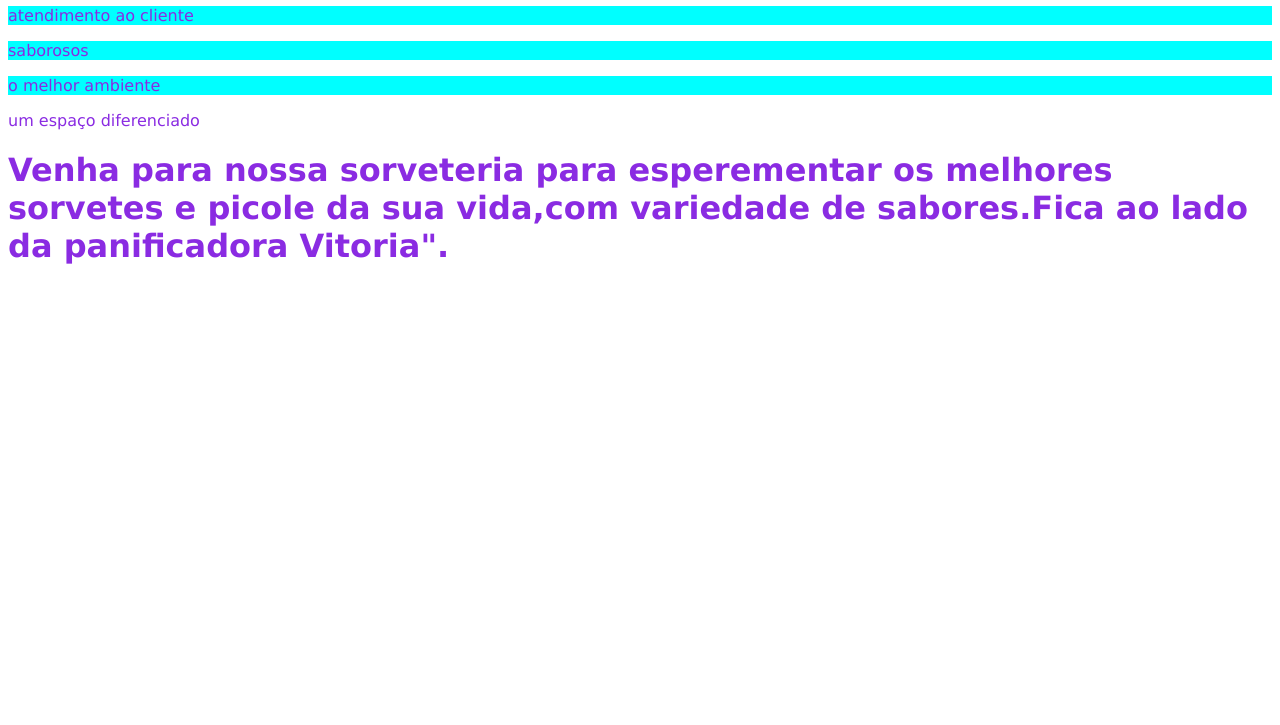
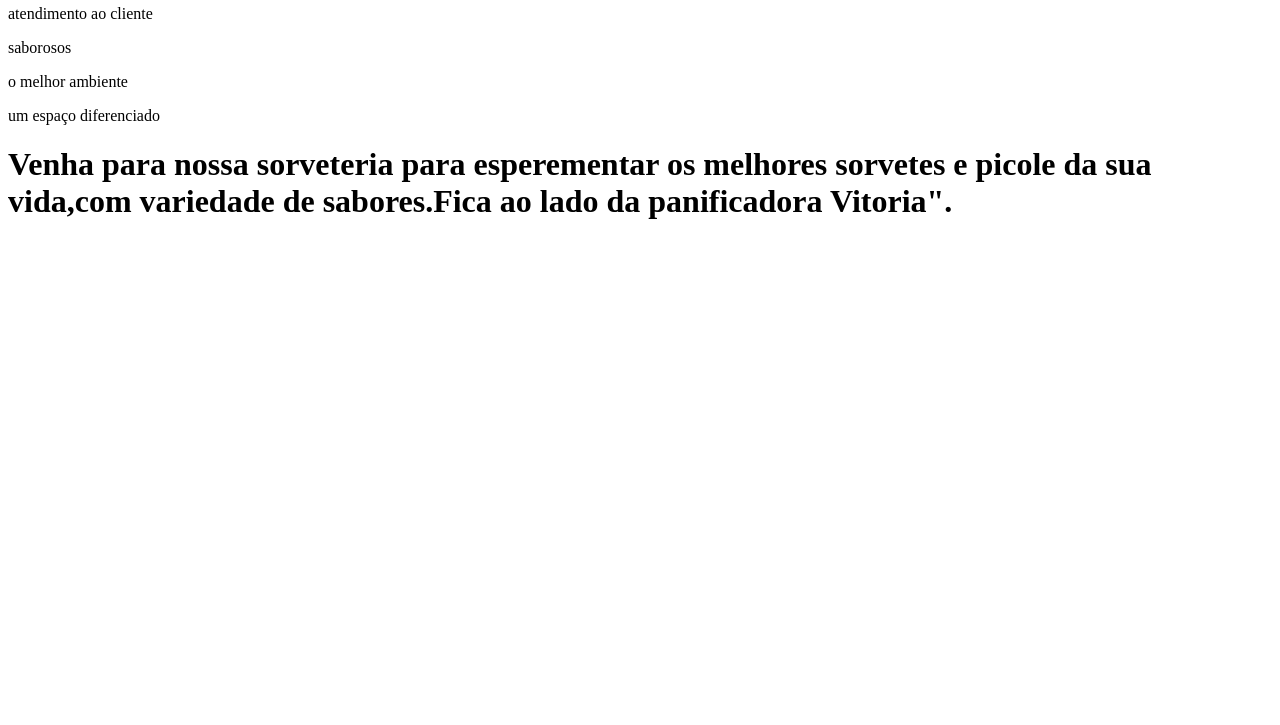
Before and after one commit to carolini246/Sorveteria-da-nana, a plain HTML site: page index.html in a window 1280 px wide. Shown: the part 75-800 px from the top of the page. Drawn offline with Linux system fonts and the light colour scheme.

Commit message:
06/10/2022

```diff
--- a/index.html
+++ b/index.html
@@ -1,21 +1,21 @@
 <!DOCTYPE html>
 <html lang ="pt-br"dir="ltr">
 <head>
-    <link real ="stylesheet"href="style.scc">
+    <link rel="stylesheet" href="style.scc">
 <meta charset="utf-8">
 <title>Sorveteria Da Nana </title>
 
 </head>
 <body>
 
-<h1 style ="color: blueviolet;font-family: verdana;background: lightseagreen">Sorveteria Da
+<h1>Sorveteria Da
 Nana</h1>
 
-<p style="color :blueviolet;font-family: verdana;background-color:aqua"> atendimento ao cliente</p>
-<p style="color :blueviolet;  font-family:verdana;background-color:aqua"> saborosos</p>
-<p style="color:blueviolet;font-family: verdana;background-color: aqua ">o melhor ambiente</p>
-<p style="color: blueviolet;font-family: verdana;background-colcor: aqua"> um espaço diferenciado</p>
-   <h1 style="color:blueviolet;font-family: verdana;background- color :aqua">Venha para nossa sorveteria para esperementar os melhores sorvetes e picole
+<p > atendimento ao cliente</p>
+<p > saborosos</p>
+<p>o melhor ambiente</p>
+<p > um espaço diferenciado</p>
+   <h1 >Venha para nossa sorveteria para esperementar os melhores sorvetes e picole
     da sua vida,com variedade de sabores.Fica ao lado da panificadora Vitoria".</h1>
 
 
```
